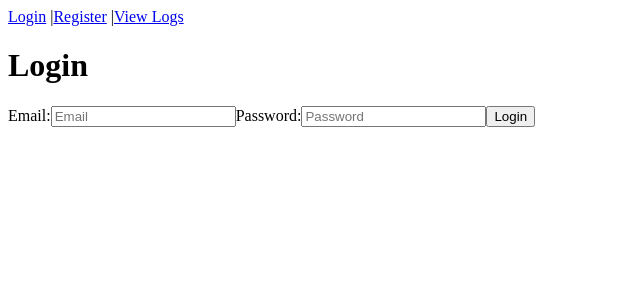
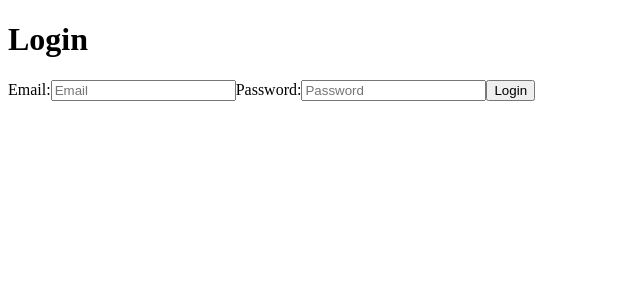
Before and after one commit to newtyoung0713/ViewLog, a Next.js app in the folder frontend/: page /login in a window 1280 px wide. Shown: the top 300 px of the page, without its empty margins (0-640 px from the left). Built offline with nearby package versions, Linux system fonts and the light colour scheme.

Commit message:
v0.6 implemented user login info

```diff
--- a/frontend/pages/_app.js
+++ b/frontend/pages/_app.js
@@ -1,18 +1,53 @@
 // frontend/pages/_app.js
+import { useEffect, useState } from "react";
 import Link from 'next/link';
+import { useRouter } from "next/router";
 
-export default function MyApp({ Component, pageProps }) {
+function MyApp({ Component, pageProps }) {
+  const [isLoggedIn, setIsLoggedIn] = useState(false); // Track is user logging
+  const [username, setUsername] = useState(''); // For display user name
+  const router = useRouter();
+
+  useEffect(() => {
+    const token = localStorage.getItem('token');
+    const user = localStorage.getItem('username');
+    if (token && user) {
+      setIsLoggedIn(true);
+      setUsername(user.split('@')[0]);
+    }
+  }, []);
+
+  const handleLogout = () => {
+    localStorage.removeItem('token');
+    localStorage.removeItem('username');
+    setIsLoggedIn(false);
+    setUsername('');
+    router.push('/login');
+  };
+
+  const hideNavbar = router.pathname === '/login' || router.pathname === '/register';
+
   return (
-    <>
-      <nav>
-        <Link href="/login">Login</Link> |
-        <Link href="/register">Register</Link> |
-        <Link href="/viewlogs">View Logs</Link>
-      </nav>
+    <div>
+      {!hideNavbar && (
+        <nav>
+          {isLoggedIn ? (
+            <>
+              <span>Welcome, {username || 'User'}!</span> | <button href="#" onClick={handleLogout}>Log out</button>
+            </>
+          ) : (
+            <>
+              <Link href="/login">Login</Link> | <Link href="/register">Register</Link>
+            </>
+          )}
+        </nav>
+      )}
       <Component {...pageProps} />
-    </>
+    </div>
   );
 }
+
+export default MyApp;
 // import "@/styles/globals.css";
 // export default function App({ Component, pageProps }) {
 //   return <Component {...pageProps} />;
--- a/frontend/pages/login.js
+++ b/frontend/pages/login.js
@@ -1,29 +1,40 @@
 // frontend/pages/login.js
-import { useState } from "react";
+import { useEffect, useState } from "react";
+import { useRouter } from "next/router";
 import axios from 'axios';
 
 const Login = () => {
   const [email, setEmail] = useState('');
   const [password, setPassword] = useState('');
-  const [message, setMessage] = useState('');
+  const [isLoggedIn, setIsLoggedIn] = useState(false); // Track is user logging
+  const [username, setUsername] = useState(''); // For display user name
+  const router = useRouter();
+
+  useEffect(() => {
+    const token = localStorage.getItem('token');
+    if (token) setIsLoggedIn(true);
+  }, []);
 
   const handleLogin = async (e) => {
     e.preventDefault();
     try {
       const response = await axios.post('http://localhost:5000/login', { email, password });
-      // localStorage.setItem('token', response.data.token); // Store JWT Token
-      // alert(response.data.message);   // Reminder log in successful
-      if (response && response.data) {
-        setMessage('Login successful: ' + response.data.token);
-        localStorage.setItem('token', response.data.token);
+      const { token, username } = response.data;
+      // Save token and username to localStorage
+      localStorage.setItem('token', token);
+      if (username) {
+        localStorage.setItem('username', username);
+        setUsername(username.split('@')[0]);
       } else {
-        console.error('Unexpected response structure:', response);
-        setMessage('Unexpected response structure');
+        console.error('Username is undefined or null.');
       }
+
+      // Update state immediately
+      setIsLoggedIn(true);
+      // Redirect to homepage
+      router.push('/');
     } catch (error) {
-      // console.error(error.response.data.error);
       console.error('Error:', error.response ? error.response.data : error.message);
-      setMessage('Login failed: ' + (error.response ? error.response.data.error : error.message));
     }
   };
 
@@ -49,7 +60,6 @@ const Login = () => {
         />
         <button type="submit">Login</button>
       </form>
-      {message && <div>{message}</div>} {/* Show the login status*/}
     </div>
   );
 };
--- a/frontend/pages/register.js
+++ b/frontend/pages/register.js
@@ -1,10 +1,12 @@
 // frontend/pages/register.js
 import { useState } from "react";
+import { useRouter } from "next/router";
 import axios from 'axios';
 
 const Register = () => {
   const [email, setEmail] = useState('');
   const [password, setPassword] = useState('')
+  const router = useRouter();
 
   const handleRegister = async (e) => {
     e.preventDefault();
@@ -12,6 +14,7 @@ const Register = () => {
       const response = await axios.post('http://localhost:5000/register', { email, password });
       alert(response.data.message);
       console.log(response.data);
+      router.push('/');
     } catch (error) {
       if (error.response) {
         console.error('Error response:', error.response.data.error);
```
